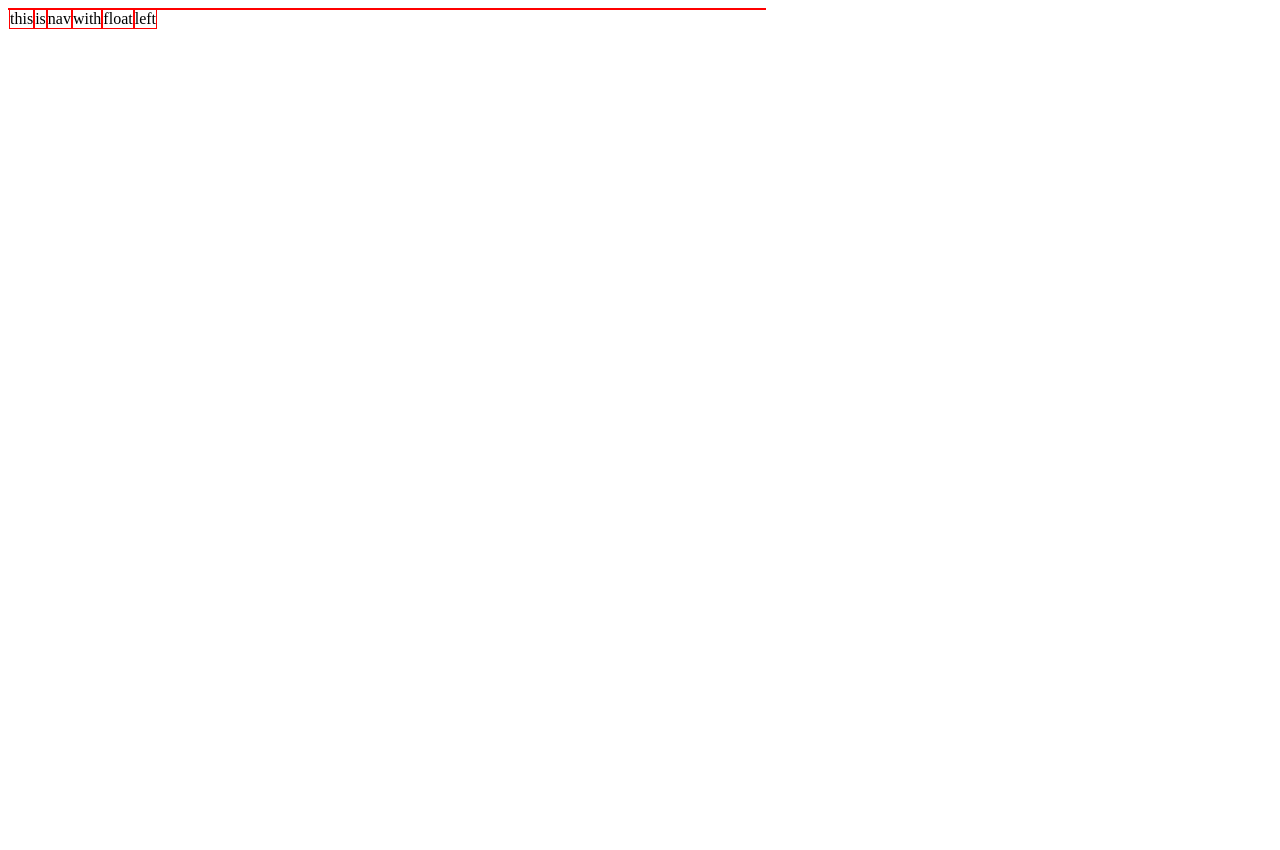
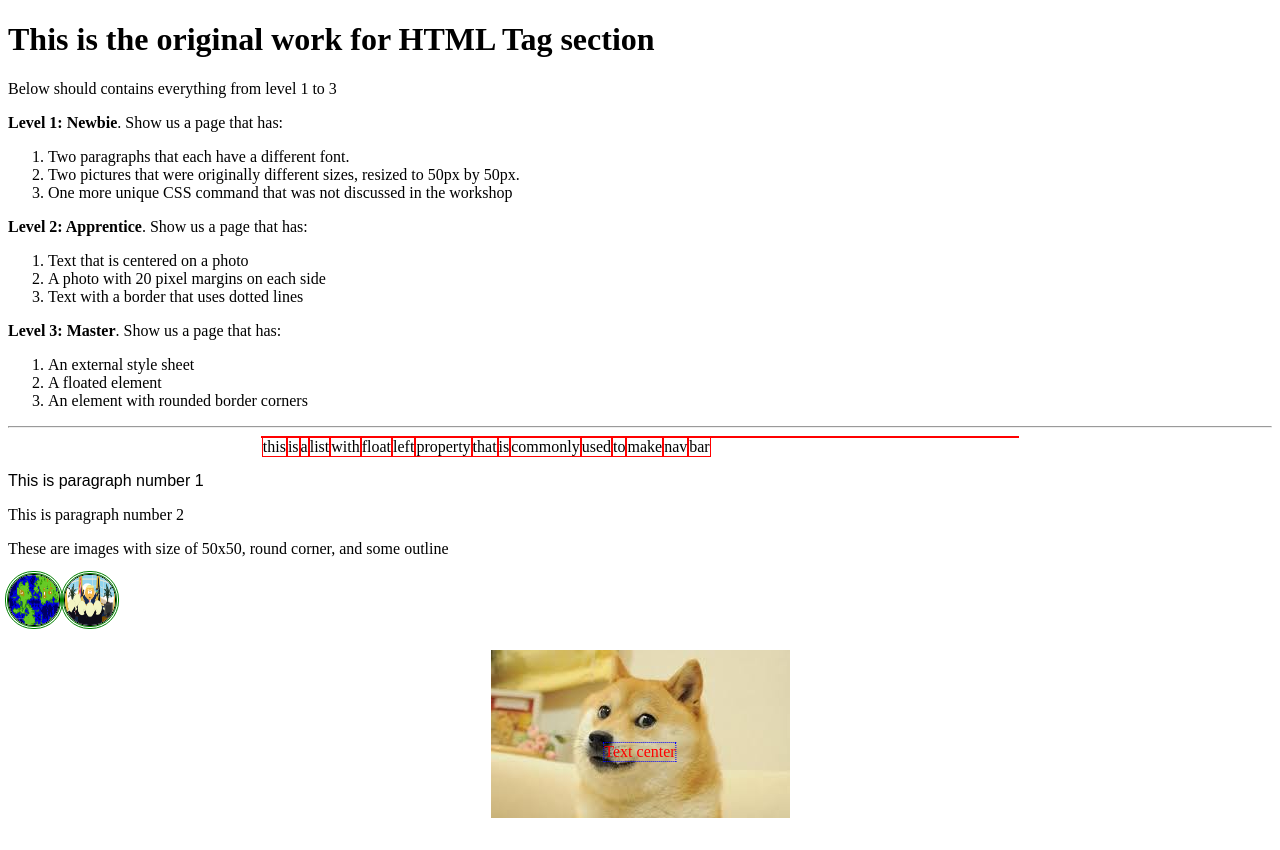
Before and after one commit to nguyend2-1622842/nguyend2-1622842, a plain HTML site: page someCss.html in a window 1280 px wide. Before the commit the page ends 800 px from the top, so only its background shows below. Drawn offline with Linux system fonts and the light colour scheme.

Commit message:
Added: original work html and external css

```diff
--- a/anExternal.css
+++ b/anExternal.css
@@ -1,9 +1,7 @@
-body {
-
-}
 #navigation {
 	width: 60%;
-	text-align: center:
+	text-align: center;
+	margin: 0px auto;
 }
 
 #navigation ul{
@@ -17,3 +15,38 @@ body {
 	float: left;
 	border: 1px red solid;
 }
+
+#para1 {
+	font-family:"Arial";
+}
+
+#para2 {
+	font-family:"Console";
+}
+
+.imgresize {
+	width:50px;
+	height:50px;
+	border: 1px solid black;
+	border-radius: 25px;
+    outline-style: double;
+    outline-color: green;
+}
+
+.text-img-center {
+	position: relative;
+	text-align : center;
+}
+
+.text-img-center img{
+	margin: 20px;
+}
+
+.text-img-center p {
+	position:absolute;
+	top:50%;
+	left:50%;
+	transform: translate(-50%, -50%);
+	color:red;
+	border: 1px blue dotted;
+}
--- a/someCss.html
+++ b/someCss.html
@@ -6,15 +6,60 @@
 	</head>
 
 	<body>
+		<h1>This is the original work for HTML Tag section</h1>
+		<p>Below should contains everything from level 1 to 3</p>
+		<p><b>Level 1: Newbie</b>. Show us a page that has:</p>
+		<ol>
+			<li>Two paragraphs that each have a different font.</li>
+			<li>Two pictures that were originally different sizes, resized to 50px by 50px.</li>
+			<li>One more unique CSS command that was not discussed in the workshop</li>
+		</ol>
+		<p><b>Level 2: Apprentice</b>. Show us a page that has:</p>
+		<ol>
+			<li>Text that is centered on a photo</li>
+			<li>A photo with 20 pixel margins on each side</li>
+			<li>Text with a border that uses dotted lines</li>
+		</ol>
+		<p><b>Level 3: Master</b>. Show us a page that has:</p>
+		<ol>
+			<li>An external style sheet</li>
+			<li>A floated element</li>
+			<li>An element with rounded border corners</li>
+		</ol>
+		<hr />
 		<div id="navigation">
 			<ul>
 				<li>this</li>
 				<li>is</li>
-				<li>nav</li>
+				<li>a</li>
+				<li>list</li>
 				<li>with</li>
 				<li>float</li>
 				<li>left</li>
+				<li>property</li>
+				<li>that</li>
+				<li>is</li>
+				<li>commonly</li>
+				<li>used</li>
+				<li>to</li>
+				<li>make</li>
+				<li>nav</li>
+				<li>bar</li>
 			</ul>
 		</div>
+		<br/>
+		<div id="main_content">
+			<p id="para1">This is paragraph number 1</p>
+			<p id="para2">This is paragraph number 2</p>
+			<p>These are images with size of 50x50, round corner, and some outline</p>
+			<img src="Media/Screenshot_6.png" title="map_generated_perlin" class="imgresize"/>
+			<img src="Media/winning scene.png" title="ludumdare_40_game" class="imgresize"/>
+			<div class="text-img-center">
+				<img src="Media/doge.jpg" title="doge"/>
+				<p>Text center</p>
+			</div>
+		</div>
+
+
 	</body>
 </html>
```
Also changed, not shown: Media/doge.jpg (added), tags.html (renamed from tag.html).
